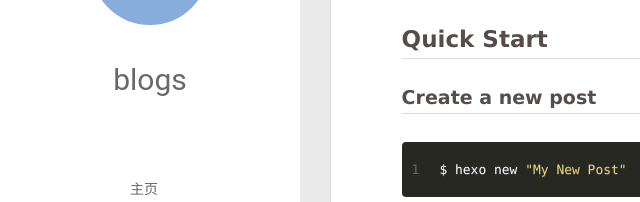
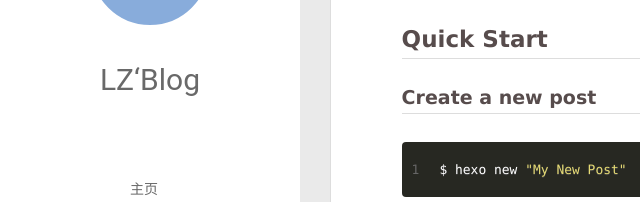
Before and after one commit to whereture/.github.io, a plain HTML site: page 2020/03/31/hello-world/index.html in a window 1280 px wide. Shown: the part 210-412 px from the top of the page, 0-640 px from the left. Drawn offline with Linux system fonts and the light colour scheme; files that its build step writes are made by us from their sources.

Commit message:
Site updated: 2020-04-01 19:26:14

```diff
--- a/2020/03/31/hello-world/index.html
+++ b/2020/03/31/hello-world/index.html
@@ -17,7 +17,7 @@
 <meta property="og:locale" content="en_US">
 <meta property="article:published_time" content="2020-03-31T06:16:00.000Z">
 <meta property="article:modified_time" content="2020-04-01T00:32:55.968Z">
-<meta property="article:author" content="blogs">
+<meta property="article:author" content="LZ‘Blog">
 <meta name="twitter:card" content="summary">
 
     <link rel="alternative" href="/atom.xml" title="LZ‘Blog" type="application/atom+xml">
@@ -50,7 +50,7 @@
 			<img src="" class="js-avatar">
 		</a>
 		<hgroup>
-		  <h1 class="header-author"><a href="">blogs</a></h1>
+		  <h1 class="header-author"><a href="">LZ‘Blog</a></h1>
 		</hgroup>
 
 
@@ -108,7 +108,7 @@
 				<img src="" class="js-avatar">
 			</div>
 			<hgroup>
-			  <h1 class="header-author js-header-author">blogs</h1>
+			  <h1 class="header-author js-header-author">LZ‘Blog</h1>
 			</hgroup>
 
 
@@ -329,7 +329,7 @@
   <div class="outer">
     <div id="footer-info">
     	<div class="footer-left">
-    		&copy; 2020 blogs
+    		&copy; 2020 LZ‘Blog
     	</div>
       	<div class="footer-right">
       		<a href="http://hexo.io/" target="_blank">Hexo</a>  Theme <a href="https://github.com/litten/hexo-theme-yilia" target="_blank">Yilia</a> by Litten
--- a/content.json
+++ b/content.json
@@ -1 +1 @@
-{"meta":{"title":"LZ‘Blog","subtitle":"","description":"","author":"blogs","url":"https://whereture.github.io","root":"/.github.io/"},"pages":[{"title":"categories","date":"2020-03-31T12:15:14.000Z","updated":"2020-03-31T12:15:14.976Z","comments":true,"path":"categories/index.html","permalink":"https://whereture.github.io/categories/index.html","excerpt":"","text":""}],"posts":[{"title":"测试","slug":"Untitled","date":"2020-04-01T00:27:00.000Z","updated":"2020-04-01T00:29:54.976Z","comments":true,"path":"2020/04/01/Untitled/","link":"","permalink":"https://whereture.github.io/2020/04/01/Untitled/","excerpt":"","text":"测试","categories":[],"tags":[],"author":"LZZ"},{"title":"Hello World","slug":"hello-world","date":"2020-03-31T06:16:00.000Z","updated":"2020-04-01T00:32:55.968Z","comments":true,"path":"2020/03/31/hello-world/","link":"","permalink":"https://whereture.github.io/2020/03/31/hello-world/","excerpt":"","text":"Welcome to Hexo! This is your very first post. Check documentation for more info. If you get any problems when using Hexo, you can find the answer in troubleshooting or you can ask me on GitHub. Quick StartCreate a new post1$ hexo new \"My New Post\" More info: Writing Run server1$ hexo server More info: Server Generate static files1$ hexo generate More info: Generating Deploy to remote sites1$ hexo deploy More info: Deployment","categories":[],"tags":[]}],"categories":[],"tags":[]}
+[{"title":"测试","date":"2020-04-01T00:27:00.000Z","path":"2020/04/01/Untitled/","tags":[]},{"title":"Hello World","date":"2020-03-31T06:16:00.000Z","path":"2020/03/31/hello-world/","tags":[]}]
```
Also changed, not shown: 2020/04/01/Untitled/index.html (+4 -4 lines), archives/2020/03/index.html (+4 -4 lines), archives/2020/04/index.html (+4 -4 lines), archives/2020/index.html (+4 -4 lines), archives/index.html (+4 -4 lines), categories/index.html (+4 -4 lines), index.html (+4 -4 lines).
